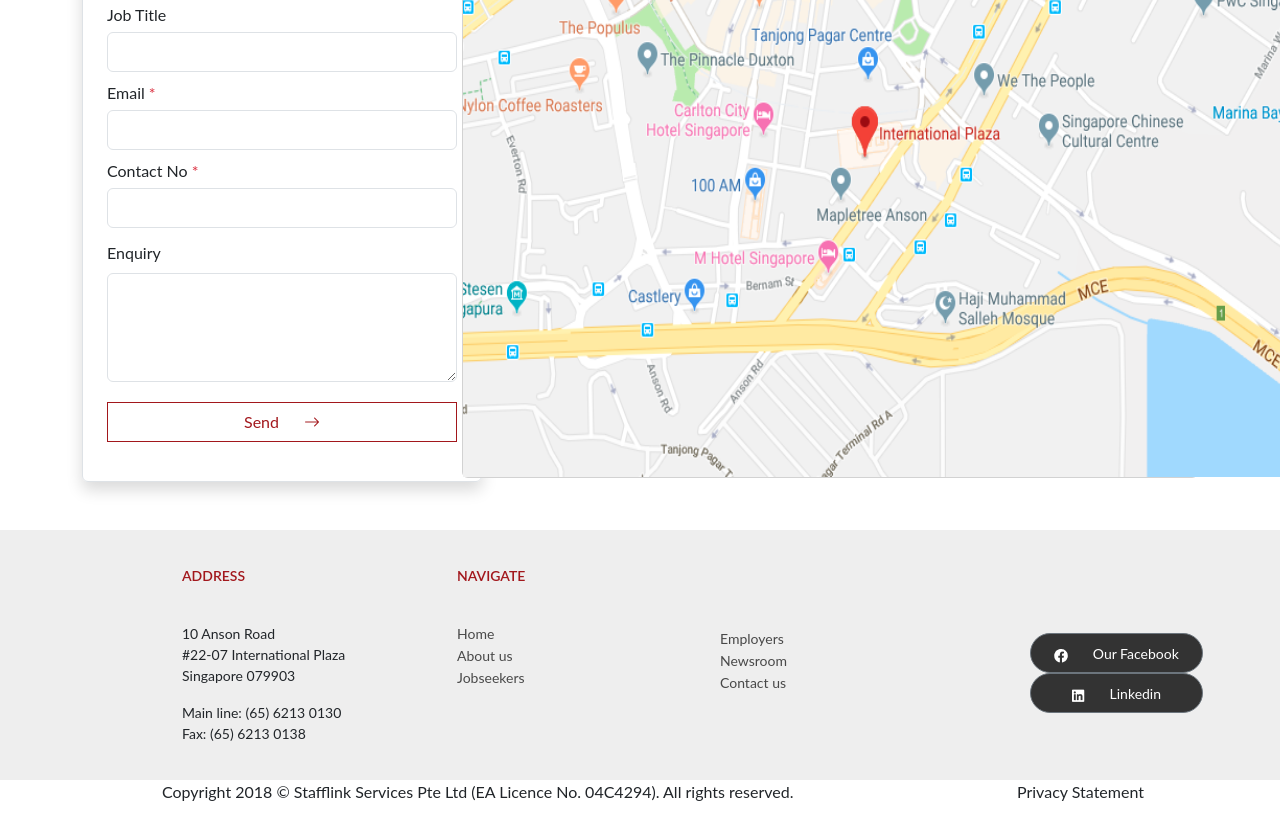
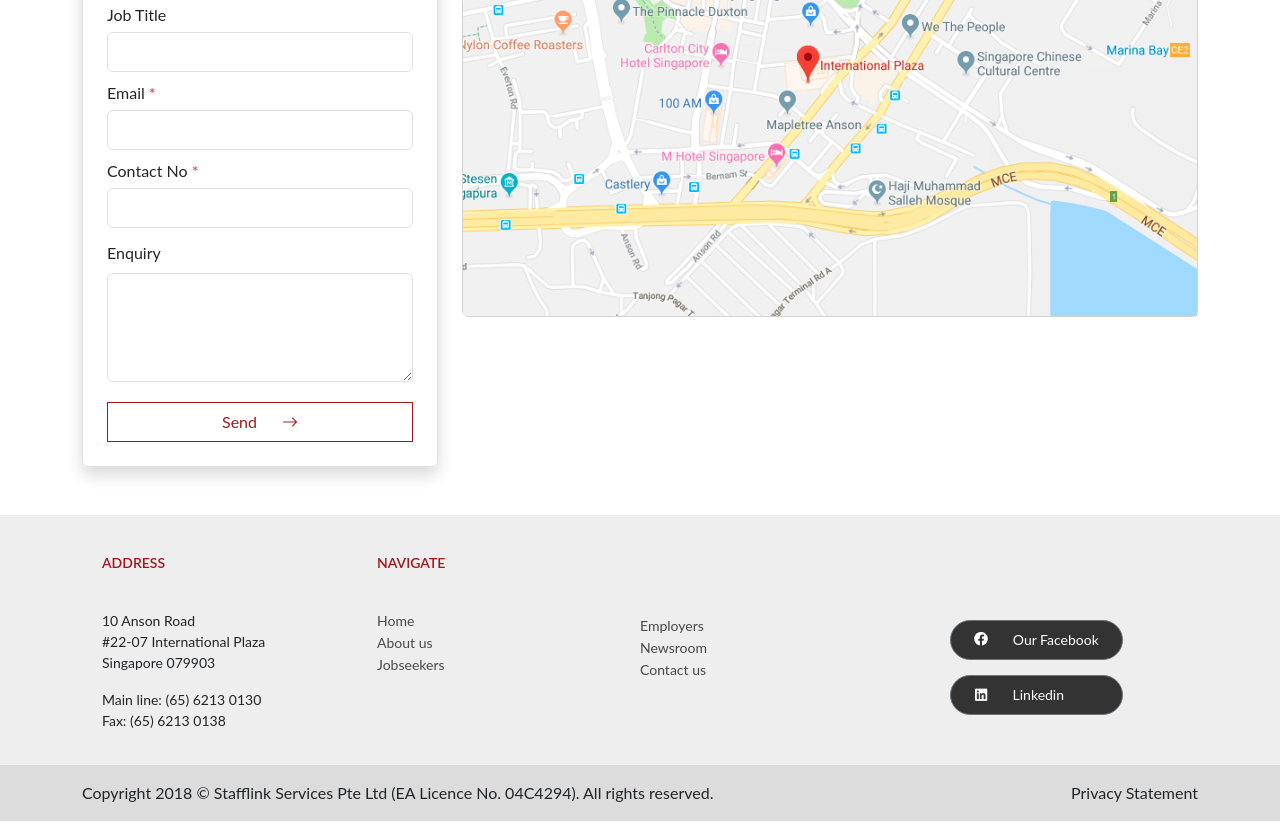
Before and after one commit to Doanvth/DAX-Stafflink, a website: page contact-us.html in a window 1280 px wide. Shown: the part 769-1599 px from the top of the page. Drawn offline with nearby package versions, Linux system fonts and the light colour scheme; files that its build step writes are made by us from their sources; files whose address does not match are found by name.

Commit message:
[HTML] - Contact page

```diff
--- a/contact-us.html
+++ b/contact-us.html
@@ -2,12 +2,12 @@
 <html lang="en">
 
 <head>
-  <meta charset="UTF-8" />
-  <meta name="viewport" content="width=device-width, initial-scale=1.0" />
-  <link rel="stylesheet" href="https://maxcdn.bootstrapcdn.com/bootstrap/4.0.0/css/bootstrap.min.css" />
-  <link rel="stylesheet" href="vendor/bootstrap/dist/css/bootstrap.min.css" />
-  <link rel="stylesheet" href="vendor/bootstrap-icons-1.11.3/font/bootstrap-icons.css" />
-  <link rel="stylesheet" href="css/style.css" />
+	<meta charset="UTF-8"/>
+	<meta name="viewport" content="width=device-width, initial-scale=1.0"/>
+	<link rel="stylesheet" href="https://maxcdn.bootstrapcdn.com/bootstrap/4.0.0/css/bootstrap.min.css"/>
+	<link rel="stylesheet" href="vendor/bootstrap/dist/css/bootstrap.min.css"/>
+	<link rel="stylesheet" href="vendor/bootstrap-icons-1.11.3/font/bootstrap-icons.css"/>
+	<link rel="stylesheet" href="css/style.css"/>
 	<script src="assets/angular.min.js"></script>
 	<script src="vendor/bootstrap/dist/js/bootstrap.bundle.js"></script>
 	<script src="js/main.js"></script>
@@ -18,9 +18,8 @@
 <header>
 	<nav class="navbar navbar-expand-lg bg-body-tertiary" id="headerall">
 		<div class="container-fluid">
-        <a class="navbar-brand" href="#"><img src="images/logo.png" alt="" /></a>
-        <button class="navbar-toggler" type="button" data-bs-toggle="collapse" data-bs-target="#navbarNav"
-          aria-controls="navbarNav" aria-expanded="false" aria-label="Toggle navigation">
+			<a class="navbar-brand" href="#"><img src="images/logo.png" alt=""/></a>
+			<button class="navbar-toggler" type="button" data-bs-toggle="collapse" data-bs-target="#navbarNav" aria-controls="navbarNav" aria-expanded="false" aria-label="Toggle navigation">
 				<span class="navbar-toggler-icon"></span>
 			</button>
 			<div class="collapse navbar-collapse" id="navbarNav">
@@ -78,13 +77,11 @@
 <main class="contact-us">
 	<div class="container">
 		<h2 class="text-Contact">
-        Contact Us
-      </h2>
+			Contact Us </h2>
 		<p class="fw-medium">
 			If you have any further questions, Don't hesitate to contact us
 			and leave information we will contact to assist you with your
-        enquiry shortly.
-      </p>
+			enquiry shortly. </p>
 		<div class="row mt-5">
 			<div class="col-lg-4">
 
@@ -97,28 +94,27 @@
 						<label class="form-label" for="name">Name
 							<span class="text-danger">*</span>
 						</label>
-              <input class="form-control contact-input" type="text" id="name" name="name" data-bs-theme="light"
-                autofocus />
+						<input class="form-control contact-input" type="text" id="name" name="name" data-bs-theme="light" autofocus/>
 					</div>
 					<div class="custom-group mb-3">
 						<label class="form-label" for="Company-Name">Company Name</label>
-              <input class="form-control contact-input" type="text" id="subject" name="subject" data-bs-theme="light" />
+						<input class="form-control contact-input" type="text" id="subject" name="subject" data-bs-theme="light"/>
 					</div>
 					<div class="custom-group mb-3">
 						<label class="form-label" for="Job-Title">Job Title</label>
-              <input class="form-control contact-input" type="text" id="email" name="email" data-bs-theme="light" />
+						<input class="form-control contact-input" type="text" id="email" name="email" data-bs-theme="light"/>
 					</div>
 					<div class="custom-group mb-3">
 						<label class="form-label" for="email">Email
 							<span class="text-danger">*</span>
 						</label>
-              <input class="form-control contact-input" type="email" id="email" name="email" data-bs-theme="light" />
+						<input class="form-control contact-input" type="email" id="email" name="email" data-bs-theme="light"/>
 					</div>
 					<div class="custom-group mb-3">
 						<label class="form-label" for="Contact-no">Contact No
 							<span class="text-danger">*</span>
 						</label>
-              <input class="form-control contact-input" type="text" id="nummber" name="number" data-bs-theme="light" />
+						<input class="form-control contact-input" type="text" id="nummber" name="number" data-bs-theme="light"/>
 					</div>
 					<div class="textarea-Enquiry">
 						<label class="form-label" for="Enquiry">Enquiry</label>
@@ -170,16 +166,14 @@
 						<ul class="">
 							<li class="">
 								<p>
-                    10 Anson Road <br />
-                    #22-07 International Plaza <br />
-                    Singapore 079903
-                  </p>
+									10 Anson Road <br/>
+									#22-07 International Plaza <br/>
+									Singapore 079903 </p>
 							</li>
 							<li class="">
 								<p>
-                    Main line: (65) 6213 0130 <br />
-                    Fax: (65) 6213 0138
-                  </p>
+									Main line: (65) 6213 0130 <br/>
+									Fax: (65) 6213 0138 </p>
 							</li>
 						</ul>
 					</div>
@@ -223,13 +217,13 @@
 				<div class="col-3 buttonfooterall">
 					<div class="buttonfooter top-ft">
 						<button type="button" class="btn btn-secondary">
-                <img src="images/fb.png" alt="" class="icon-buttondown" />
+							<img src="images/fb.png" alt="" class="icon-buttondown"/>
 							Our Facebook
 						</button>
 					</div>
 					<div class="buttonfooter">
 						<button type="button" class="btn btn-secondary buttondown">
-                <img src="images/in.png" alt="" class="icon-buttondown" />
+							<img src="images/in.png" alt="" class="icon-buttondown"/>
 							Linkedin
 						</button>
 					</div>
@@ -237,17 +231,15 @@
 			</div>
 		</div>
 	</div>
-    <div class="footer-bottom">
+	<div class="footer-bottom py-3">
 		<div class="container">
 			<div class="row">
 				<div class="col-9">
-            <p>
-              Copyright 2018 © Stafflink Services Pte Ltd (EA Licence No.
-              04C4294). All rights reserved.
-            </p>
+	                    <span> Copyright 2018 © Stafflink Services Pte Ltd (EA Licence No. 04C4294). All rights reserved.
+	                    </span>
 				</div>
-          <div class="col-3 rightftbottom">
-            <p>Privacy Statement</p>
+				<div class="col-3 text-right">
+					<span>Privacy Statement</span>
 				</div>
 			</div>
 		</div>
--- a/css/style.css
+++ b/css/style.css
@@ -1,8 +1,9 @@
 body {
-    font-family: 'Lato', sans-serif;
+	font-family: "Lato", sans-serif;
 	font-weight: 400;
 }
 
+/* Header */
 #headerall {
 	width: 1440px;
 	height: 100px;
@@ -11,7 +12,7 @@ body {
 .container-fluid {
 	font-size: 14px;
 	height: 100px;
-    background-color: #FFFFFF;
+	background-color: #fff;
 }
 
 .navbar-brand img {
@@ -29,7 +30,6 @@ body {
 
 .nav-item {
 	height: 17px;
-
 }
 
 .nav-link {
@@ -41,28 +41,20 @@ body {
 }
 
 .nav-link.active {
-    color: #A2171C;
+	color: #a2171c;
 }
 
 .nav-link:hover {
-    color: #A2171C;
+	color: #a2171c;
 }
 
-footer {
-    width: 1440px;
-    height: 300px;
-}
 
 .footer-top {
-    width: 1440px;
-    height: 250px;
-    background-color: #EEEEEE;
+	background-color: #eee;
 }
 
 .footerall {
-    height: 250px;
-    padding-top: 38px;
-    padding-bottom: 27px;
+	padding: 40px 0;
 }
 
 .address {
@@ -133,7 +125,7 @@ footer {
 	width: 173px;
 	height: 40px;
 	border-radius: 100px;
-    background-color: #333333;
+	background-color: #333;
 	font-size: 14px;
 }
 .PC07112 .newroom-date {
@@ -151,7 +143,7 @@ footer {
 	color: #a2171c;
 }
 .PC07112 .newroom-datetime {
-  color: #333333;
+	color: #333;
 	font-size: 18px;
 	line-height: 18px;
 }
@@ -171,12 +163,36 @@ footer {
 }
 .PC07112 .newroom-content-news {
 	display: inline-block;
-  color: #333333;
+	color: #333;
 	font-size: 14px;
 	max-width: 78%;
 }
 .PC07112 .newroom-dashed-border:first-child {
 	background-image: none !important;
+}
+.buttonfooter button:hover {
+	background-color: black;
+}
+
+.buttonfooter button img {
+	padding-bottom: 5px;
+}
+
+.top-ft {
+	padding-bottom: 15px;
+}
+
+.footer-bottom {
+	background-color: #dcdcdc;
+}
+
+.footer-bottom p {
+	font-size: 12px;
+}
+
+
+.buttondown {
+	padding-right: 46px;
 }
 
 .footer-top .container {
@@ -223,7 +239,7 @@ footer {
 }
 
 .contact-textarea {
-  width: 350px;
+	width: 100%;
 	height: 117px;
 }
 
@@ -234,7 +250,7 @@ footer {
 	border: 1px solid #a2171c;
 	/* Màu viền */
 	margin-top: 20px;
-  width: 350px;
+	width: 100%;
 	height: 40px;
 }
 
@@ -246,15 +262,8 @@ footer {
 	color: #fff;
 	background-color: #a2171c;
 }
-
-.form-contact {
-  width: 400px;
-  height: 710px;
-}
-
 .img-map {
-  width: 855px;
-  height: 595px;
+	width: 100%;
 }
 
 .custom-group {
```
Also changed, not shown: index.html (+10 -14 lines). Lines whose indentation alone changed are shown as unchanged.
